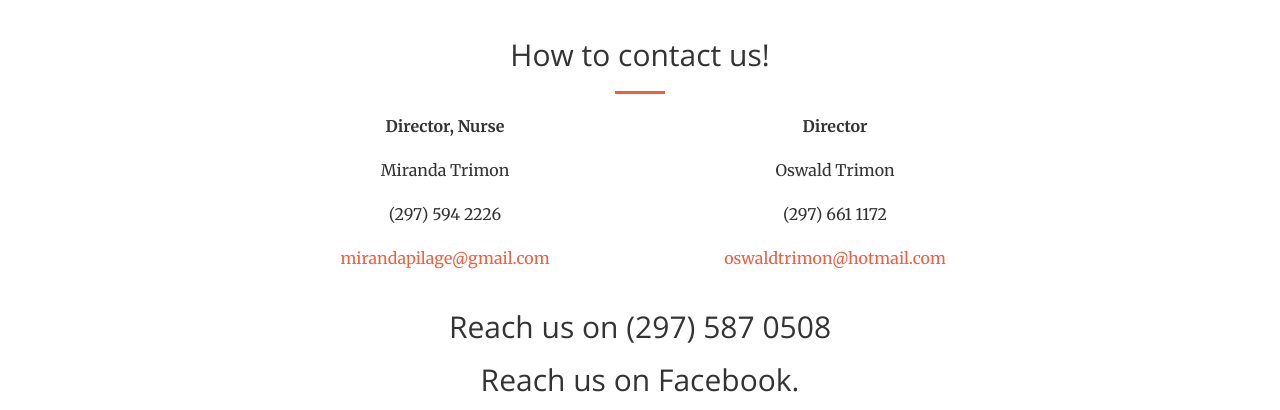
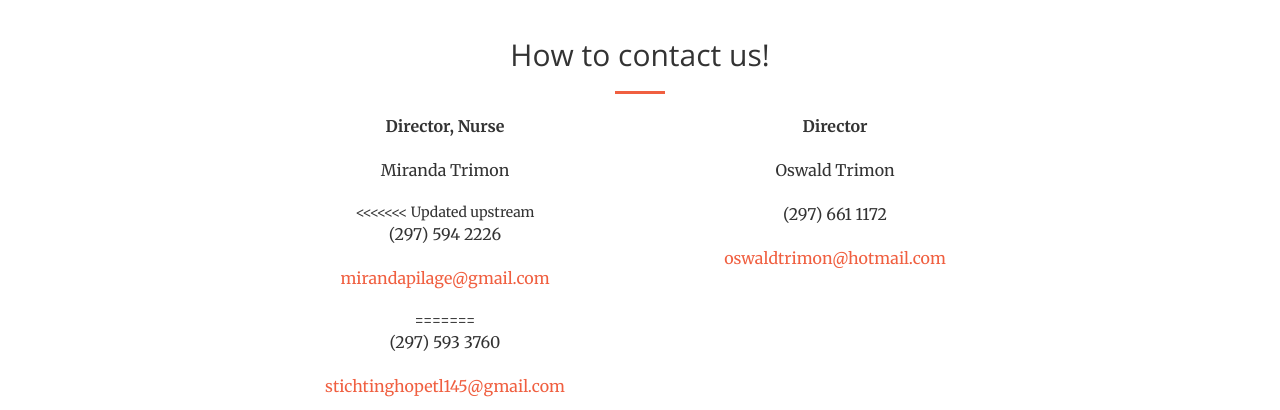
Before and after one commit to mirandatrimon/mirandatrimon.github.io, a website: page index.html in a window 1280 px wide. Shown: the part 3590-4000 px from the top of the page. Drawn offline with nearby package versions, Linux system fonts and the light colour scheme.

Commit message:
email change in order to change online

```diff
--- a/index.html
+++ b/index.html
@@ -333,8 +333,13 @@
 
                     <p><strong>Director, Nurse</strong></p>
                     <p>Miranda Trimon</p>
+<<<<<<< Updated upstream
                     <p>(297) 594 2226</p>
                     <p><a href="mailto:mirandapilage@gmail.com">mirandapilage@gmail.com</a></p>
+=======
+                    <p>(297) 593 3760</p>
+                    <p><a href="mailto:stichtinghopetl145@gmail.com">stichtinghopetl145@gmail.com</a></p>
+>>>>>>> Stashed changes
                 </div>
                 <div class="col-lg-4 text-center">
                     <p><strong>Director</strong></p>
```
Also changed, not shown: nl.html (+4 -0 lines), img/portfolio/fullsize/pic-8.jpg.
